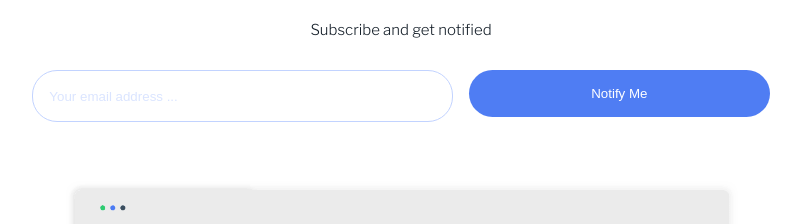
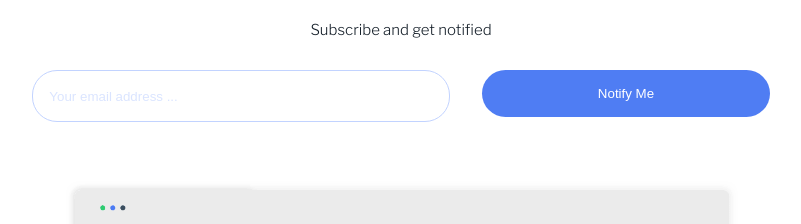
Before and after one commit to SteveNoyes/ping-landing-page, a plain HTML site: page index.html in a window 1536 px wide. Shown: the part 264-488 px from the top of the page, 367-1168 px from the left. Drawn offline with nearby package versions, Linux system fonts and the light colour scheme.

Commit message:
error message style finish

```diff
--- a/css/style.css
+++ b/css/style.css
@@ -59,6 +59,7 @@ form input:focus {
   outline: none;
 }
 .emailInput {
+  width: 92%;
   border-radius: 25px;
   border: 1px solid var(--pale-blue);
 }
@@ -72,8 +73,12 @@ form input:focus {
 .emailInput::-ms-input-placeholder {
   color: var(--pale-blue);
 }
-.err { border: 1px solid var(--light-red)!important; }
-.emsg { color: var(--light-red); }
+.err {
+  border: 1px solid var(--light-red)!important;
+}
+.emsg {
+  color: var(--light-red);
+}
 form button {
   flex: 1;
   padding: 1rem;
@@ -87,7 +92,6 @@ form button:hover {
   cursor: pointer;
   background-color: var(--pale-blue);
 }
-
 /* Img */
 .dashboardImg {
   width: 100%;
@@ -128,16 +132,17 @@ i:hover {
     flex-direction: row;
     width: 60%;
   }
-  form input {
-    flex: .6;
-  }
+
   input.emailInput {
     padding: 0 0 0 1rem;
     height: 50px;
-    margin-right: 1rem;
+    width: 400px;
+  }
+  #errorDiv {
+    flex-direction: column!important;
   }
   form button {
-    flex: .4;
+    margin-left: 2rem;
   }
   .dashboardImg {
     width: 60%;
--- a/index.html
+++ b/index.html
@@ -23,8 +23,10 @@
     <h1>We are launching <span>soon!</span></h1>
     <p>Subscribe and get notified</p>
     <form name="emailForm" action="">
-      <input type="text" class="emailInput" name="emailInput" id="femail" placeholder="Your email address ...">
-      <div id="errorDiv" class="emsg"></div>
+      <div class="gd">
+        <input type="text" class="emailInput" name="emailInput" id="femail" placeholder="Your email address ...">
+        <div id="errorDiv" class="emsg"></div>
+    </div>
       <button input type="submit" name="submit" value="Submit" onclick="ValidateEmail(document.emailForm.emailInput)">Notify Me</button>
     </form>
     <img src="./images/illustration-dashboard.png" alt="" class="dashboardImg">
--- a/js/script.js
+++ b/js/script.js
@@ -1,15 +1,13 @@
 function ValidateEmail(inputText) {
-  // initialize variables
+  // initialize local scope variables
   let field = document.getElementById("femail");
   let error = document.getElementById("errorDiv");
   // regex pattern
   let mailformat = /^\w+([\.-]?\w+)*@\w+([\.-]?\w+)*(\.\w{2,3})+$/;
-
+  // if inputText follows regex
   if(inputText.value.match(mailformat)) {
     // remove error class
     field.classList.remove("err");
-    // temorary message
-    error.innerHTML = "You did it";
   // else if inputText is empty
   } else if(inputText.value == '') {
     // add error class
```
